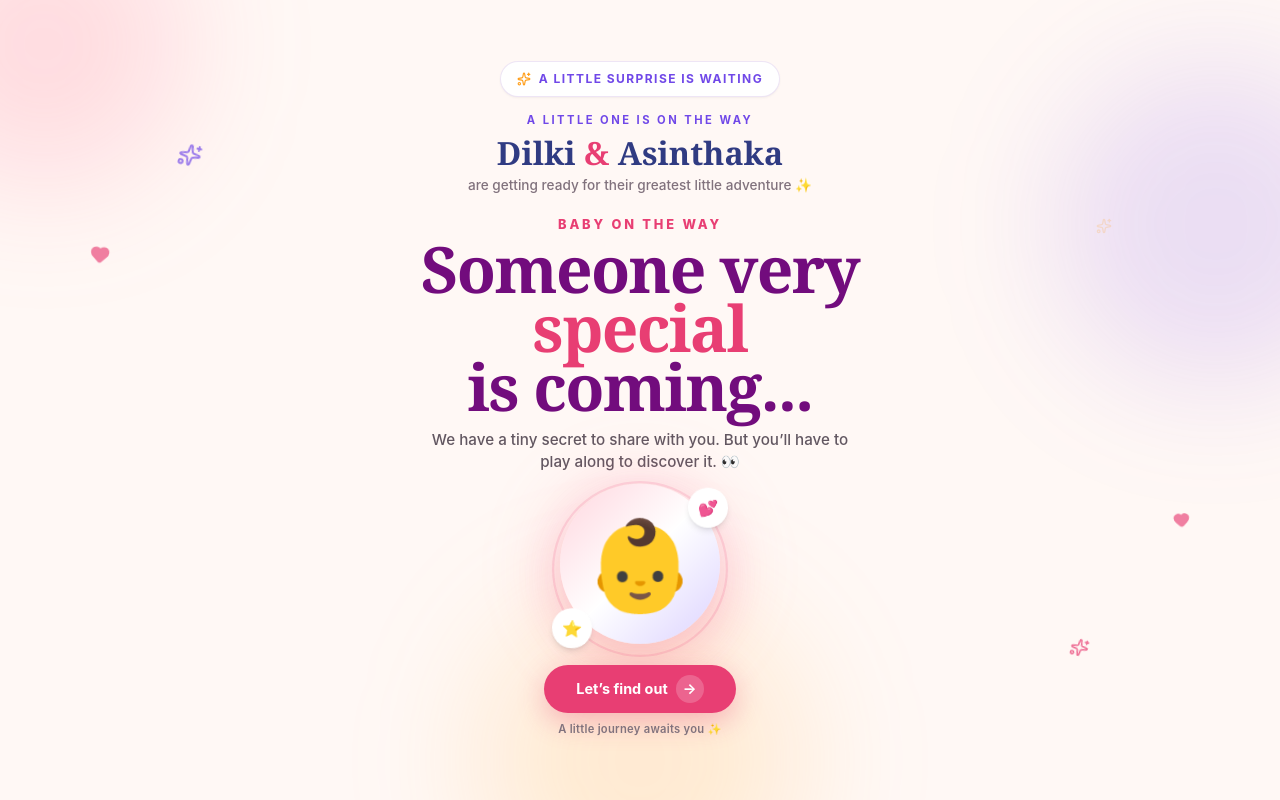
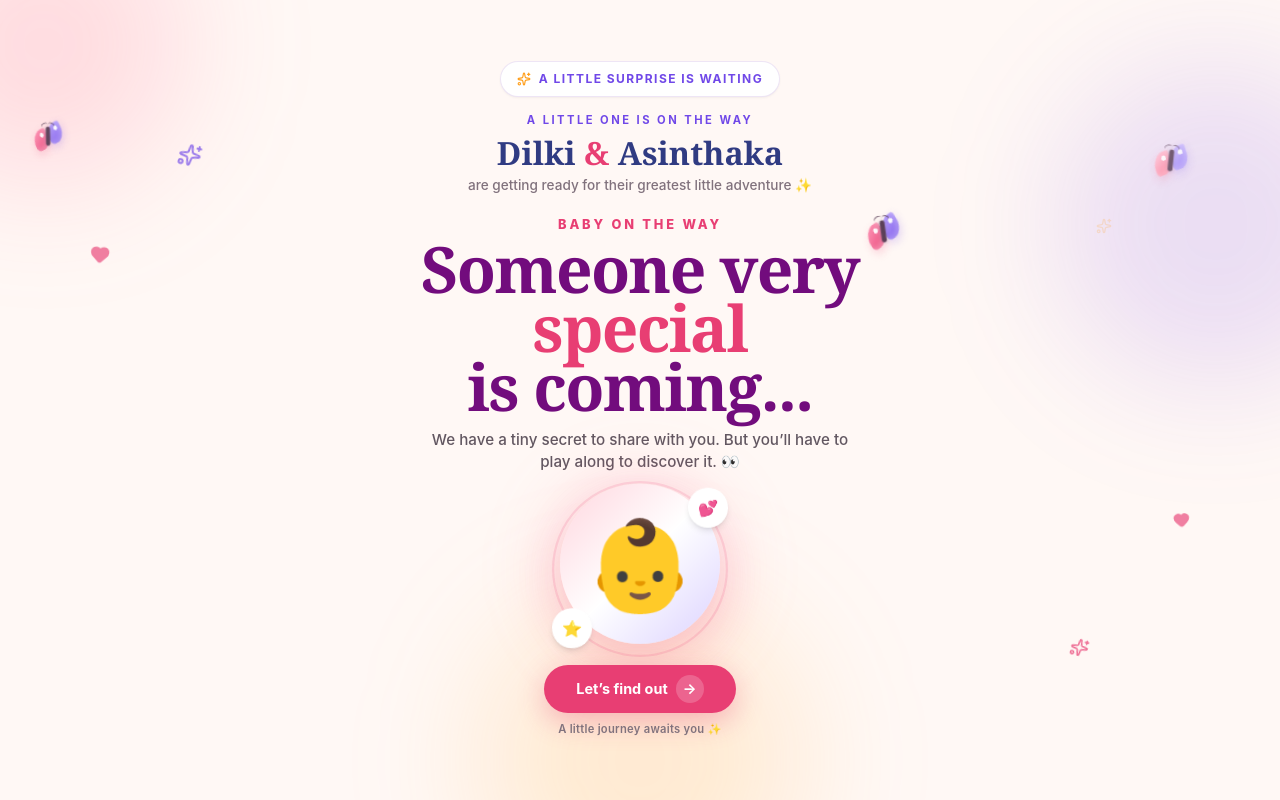
Before and after one commit to MaleeshaMadhuhansani99/baby-gender-reveal, a React (Vite) app: page / in a window 1280 px wide. Built offline with nearby package versions, Linux system fonts and the light colour scheme.

Commit message:
change css

```diff
--- a/src/index.css
+++ b/src/index.css
@@ -78,7 +78,7 @@ body {
    BUTTERFLIES
    ===================================================== */
 
-.butterfly {
+/* .butterfly {
   position: absolute;
   z-index: 5;
   pointer-events: none;
@@ -148,6 +148,306 @@ body {
   100% {
     transform: translate(115vw, 5vh) rotate(-5deg) scale(0.7);
     opacity: 0;
+  }
+} */
+
+/* ================================
+   BEAUTIFUL FLYING BUTTERFLIES
+================================ */
+
+.butterfly {
+  position: absolute;
+  z-index: 6;
+  width: 42px;
+  height: 32px;
+  pointer-events: none;
+  user-select: none;
+
+  animation-name: butterflyFlight;
+  animation-timing-function: linear;
+  animation-iteration-count: infinite;
+}
+
+.butterfly-wing {
+  position: absolute;
+  top: 5px;
+  width: 20px;
+  height: 25px;
+  border-radius: 80% 20% 70% 30%;
+  transform-origin: center right;
+  animation: wingFlap 0.28s ease-in-out infinite alternate;
+}
+
+/* Left wing */
+.butterfly-wing-left {
+  left: 1px;
+  transform-origin: right center;
+  transform: rotate(-25deg);
+
+  background:
+    radial-gradient(
+      circle at 65% 30%,
+      rgba(255, 255, 255, 0.95) 0 12%,
+      transparent 13%
+    ),
+    linear-gradient(
+      145deg,
+      #ff9fbd,
+      #e83e73
+    );
+
+  box-shadow:
+    inset -3px -3px 6px rgba(255, 255, 255, 0.3),
+    0 4px 10px rgba(232, 62, 115, 0.22);
+}
+
+/* Right wing */
+.butterfly-wing-right {
+  right: 1px;
+  transform-origin: left center;
+  transform: scaleX(-1) rotate(-25deg);
+
+  background:
+    radial-gradient(
+      circle at 65% 30%,
+      rgba(255, 255, 255, 0.95) 0 12%,
+      transparent 13%
+    ),
+    linear-gradient(
+      145deg,
+      #c9b6ff,
+      #7048e8
+    );
+
+  box-shadow:
+    inset -3px -3px 6px rgba(255, 255, 255, 0.3),
+    0 4px 10px rgba(112, 72, 232, 0.22);
+}
+
+/* Butterfly body */
+.butterfly-body {
+  position: absolute;
+  z-index: 3;
+  left: 50%;
+  top: 6px;
+  width: 5px;
+  height: 23px;
+  border-radius: 999px;
+  transform: translateX(-50%);
+
+  background: #5b4058;
+
+  box-shadow:
+    0 0 4px rgba(91, 64, 88, 0.3);
+}
+
+/* Tiny antennae */
+.butterfly-body::before,
+.butterfly-body::after {
+  content: "";
+  position: absolute;
+  top: -5px;
+  width: 8px;
+  height: 8px;
+  border-top: 1.5px solid #5b4058;
+  border-radius: 50%;
+}
+
+.butterfly-body::before {
+  left: -5px;
+  transform: rotate(-25deg);
+}
+
+.butterfly-body::after {
+  right: -5px;
+  transform: rotate(25deg);
+}
+
+
+/* ================================
+   WING FLAPPING
+================================ */
+
+@keyframes wingFlap {
+  0% {
+    transform: rotateY(0deg) rotate(-25deg);
+  }
+
+  100% {
+    transform: rotateY(65deg) rotate(-25deg);
+  }
+}
+
+
+/* ================================
+   FLIGHT PATH
+================================ */
+
+@keyframes butterflyFlight {
+  0% {
+    left: -8%;
+    top: 18%;
+    opacity: 0;
+    transform: rotate(-10deg) scale(0.75);
+  }
+
+  8% {
+    opacity: 1;
+  }
+
+  20% {
+    left: 18%;
+    top: 10%;
+    transform: rotate(12deg) scale(0.95);
+  }
+
+  35% {
+    left: 36%;
+    top: 25%;
+    transform: rotate(-8deg) scale(1);
+  }
+
+  50% {
+    left: 55%;
+    top: 12%;
+    transform: rotate(10deg) scale(1.05);
+  }
+
+  65% {
+    left: 70%;
+    top: 30%;
+    transform: rotate(-12deg) scale(0.95);
+  }
+
+  80% {
+    left: 86%;
+    top: 16%;
+    transform: rotate(8deg) scale(1);
+    opacity: 1;
+  }
+
+  100% {
+    left: 110%;
+    top: 28%;
+    transform: rotate(-5deg) scale(0.7);
+    opacity: 0;
+  }
+}
+
+
+/* ================================
+   DIFFERENT BUTTERFLIES
+================================ */
+
+.butterfly-one {
+  animation-duration: 12s;
+  animation-delay: -2s;
+}
+
+.butterfly-two {
+  transform: scale(0.8);
+  animation-duration: 15s;
+  animation-delay: -7s;
+}
+
+.butterfly-two .butterfly-wing-left {
+  background:
+    radial-gradient(
+      circle at 65% 30%,
+      rgba(255, 255, 255, 0.95) 0 12%,
+      transparent 13%
+    ),
+    linear-gradient(
+      145deg,
+      #ffd1e1,
+      #ff6b8a
+    );
+}
+
+.butterfly-two .butterfly-wing-right {
+  background:
+    radial-gradient(
+      circle at 65% 30%,
+      rgba(255, 255, 255, 0.95) 0 12%,
+      transparent 13%
+    ),
+    linear-gradient(
+      145deg,
+      #d8caff,
+      #8b6cf6
+    );
+}
+
+.butterfly-three {
+  transform: scale(0.65);
+  animation-duration: 17s;
+  animation-delay: -11s;
+}
+
+.butterfly-three .butterfly-wing-left {
+  background:
+    radial-gradient(
+      circle at 65% 30%,
+      rgba(255, 255, 255, 0.95) 0 12%,
+      transparent 13%
+    ),
+    linear-gradient(
+      145deg,
+      #ffc4d6,
+      #f15b88
+    );
+}
+
+.butterfly-three .butterfly-wing-right {
+  background:
+    radial-gradient(
+      circle at 65% 30%,
+      rgba(255, 255, 255, 0.95) 0 12%,
+      transparent 13%
+    ),
+    linear-gradient(
+      145deg,
+      #d2c2ff,
+      #7654df
+    );
+}
+
+.butterfly-four {
+  transform: scale(0.55);
+  animation-duration: 19s;
+  animation-delay: -15s;
+}
+
+
+/* ================================
+   MOBILE
+================================ */
+
+@media (max-width: 640px) {
+  .butterfly {
+    width: 32px;
+    height: 25px;
+  }
+
+  .butterfly-wing {
+    width: 15px;
+    height: 20px;
+  }
+
+  .butterfly-body {
+    height: 18px;
+  }
+}
+
+
+/* ================================
+   REDUCED MOTION
+================================ */
+
+@media (prefers-reduced-motion: reduce) {
+  .butterfly,
+  .butterfly-wing {
+    animation: none !important;
   }
 }
 
```
